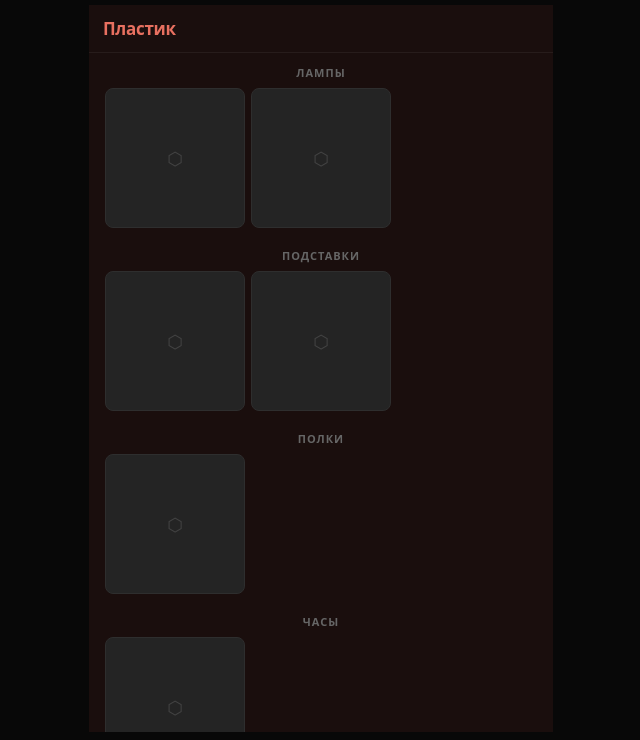
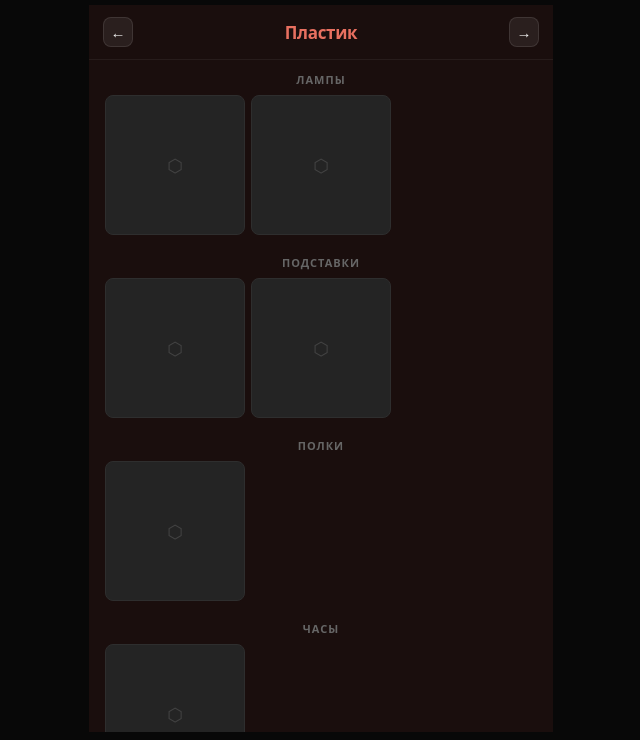
Before and after one commit to CakeBoxDeveloper/3dstore, a website: page index.html in a window 1280 px wide. Shown: the part 60-800 px from the top of the page, without its empty margins (319-959 px from the left). Drawn offline with Linux system fonts and the light colour scheme.

Commit message:
Add files via upload

```diff
--- a/index.html
+++ b/index.html
@@ -193,7 +193,6 @@
       const data = await loadCatalog();
       const cats = data.categories;
       const rotor = document.getElementById('h-rotor');
-      const titleEl = document.getElementById('cat-title');
 
       // Строим 3 грани
       const angles = [0, 120, 240];
@@ -202,9 +201,21 @@
         face.className = `h-face h-f${i}`;
         face.style.transform = `rotateY(${angles[i]}deg) translateZ(${R}px)`;
 
+        // Заголовок с навигацией внутри грани
         const header = document.createElement('div');
         header.className = 'face-header';
-        header.textContent = cat.name;
+        header.innerHTML = `
+          <button class="face-nav-btn" data-dir="-1">←</button>
+          <span>${cat.name}</span>
+          <button class="face-nav-btn" data-dir="1">→</button>
+        `;
+        // Клики на кнопки навигации
+        header.querySelectorAll('.face-nav-btn').forEach(btn => {
+          btn.addEventListener('click', e => {
+            e.stopPropagation();
+            goTo(current + parseInt(btn.dataset.dir));
+          });
+        });
         face.appendChild(header);
 
         const body = document.createElement('div');
@@ -240,14 +251,13 @@
       function goTo(idx) {
         current = ((idx % 3) + 3) % 3;
         rotor.style.transform = `translateZ(-${R}px) rotateY(${-current * 120}deg)`;
-        titleEl.textContent = cats[current].name;
       }
 
-      document.getElementById('btn-next').addEventListener('click', e => {
+      document.getElementById('btn-next')?.addEventListener('click', e => {
         e.stopPropagation();
         goTo(current + 1);
       });
-      document.getElementById('btn-prev').addEventListener('click', e => {
+      document.getElementById('btn-prev')?.addEventListener('click', e => {
         e.stopPropagation();
         goTo(current - 1);
       });
```
